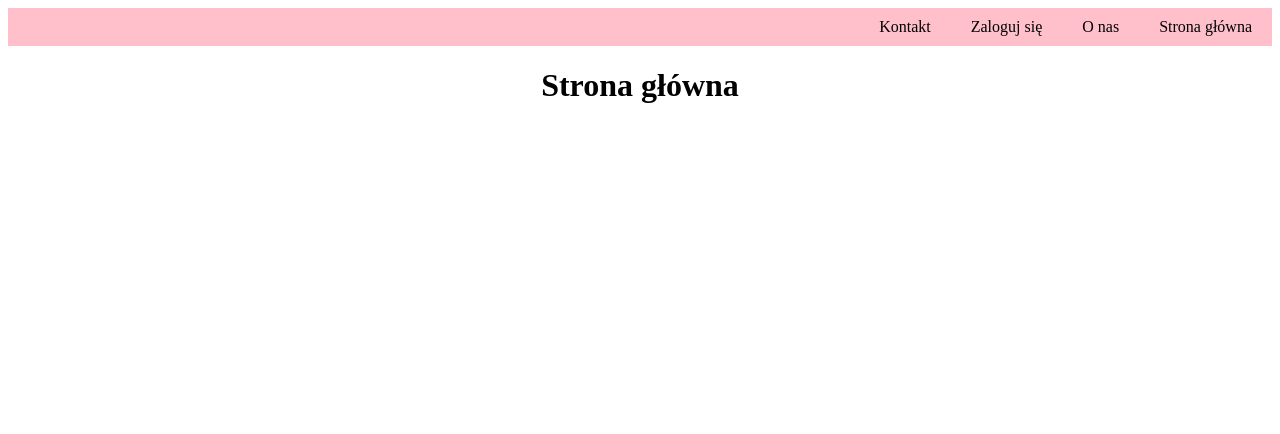
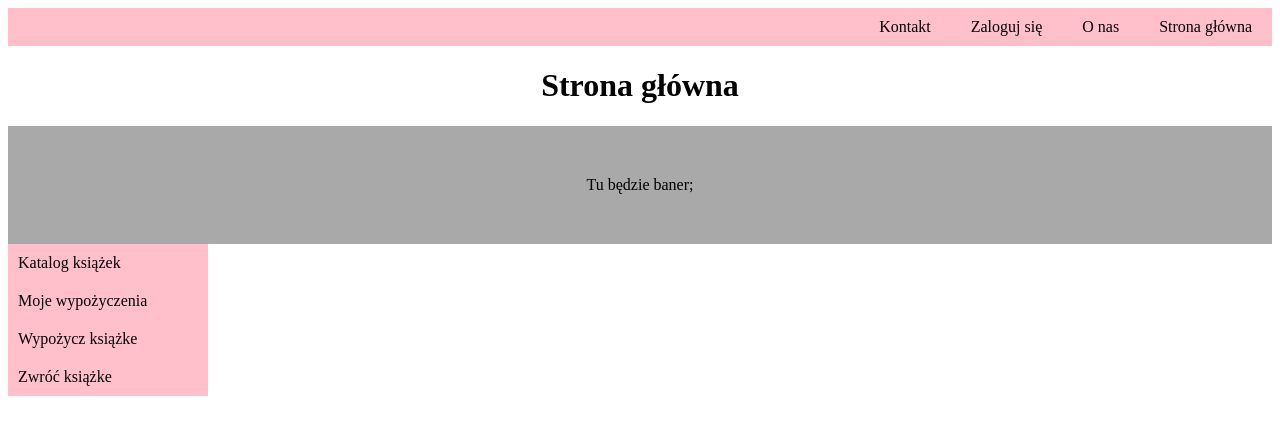
Before and after one commit to Skwany4/library-project, a plain HTML site: page MainPage.html in a window 1280 px wide. Drawn offline with Linux system fonts and the light colour scheme.

Commit message:
HTML & CSS changes

```diff
--- a/MainPage.html
+++ b/MainPage.html
@@ -19,6 +19,17 @@
   </nav>
 
   <h1>Strona główna</h1>
+  <div class = "news">
+    Tu będzie baner;
+  </div>
+  <div class="ControlPanel">
+    <ul>
+      <li><a href="">Katalog książek</a></li>
+      <li><a href="">Moje wypożyczenia</a></li>
+      <li><a href="">Wypożycz książke</a></li>
+      <li><a href="">Zwróć książke</a></li>
+    </ul>
+  </div>
 </body>
 
 </html>
--- a/style.css
+++ b/style.css
@@ -40,3 +40,31 @@ h1
 {
     text-align: center;
 }
+
+.news
+{
+    padding: 50px;
+    background-color: darkgrey;
+    text-align: center;
+}
+.ControlPanel
+{
+    width: 200px;
+    height: 150px;
+}
+.ControlPanel ul
+{
+    list-style: none;
+    margin: 0;
+    padding: 0;
+    background-color: pink;
+}
+
+.ControlPanel a
+{
+    display: block;
+    color: black;
+    text-align: left;
+    padding: 10px 10px;
+    text-decoration: none;
+}
```
